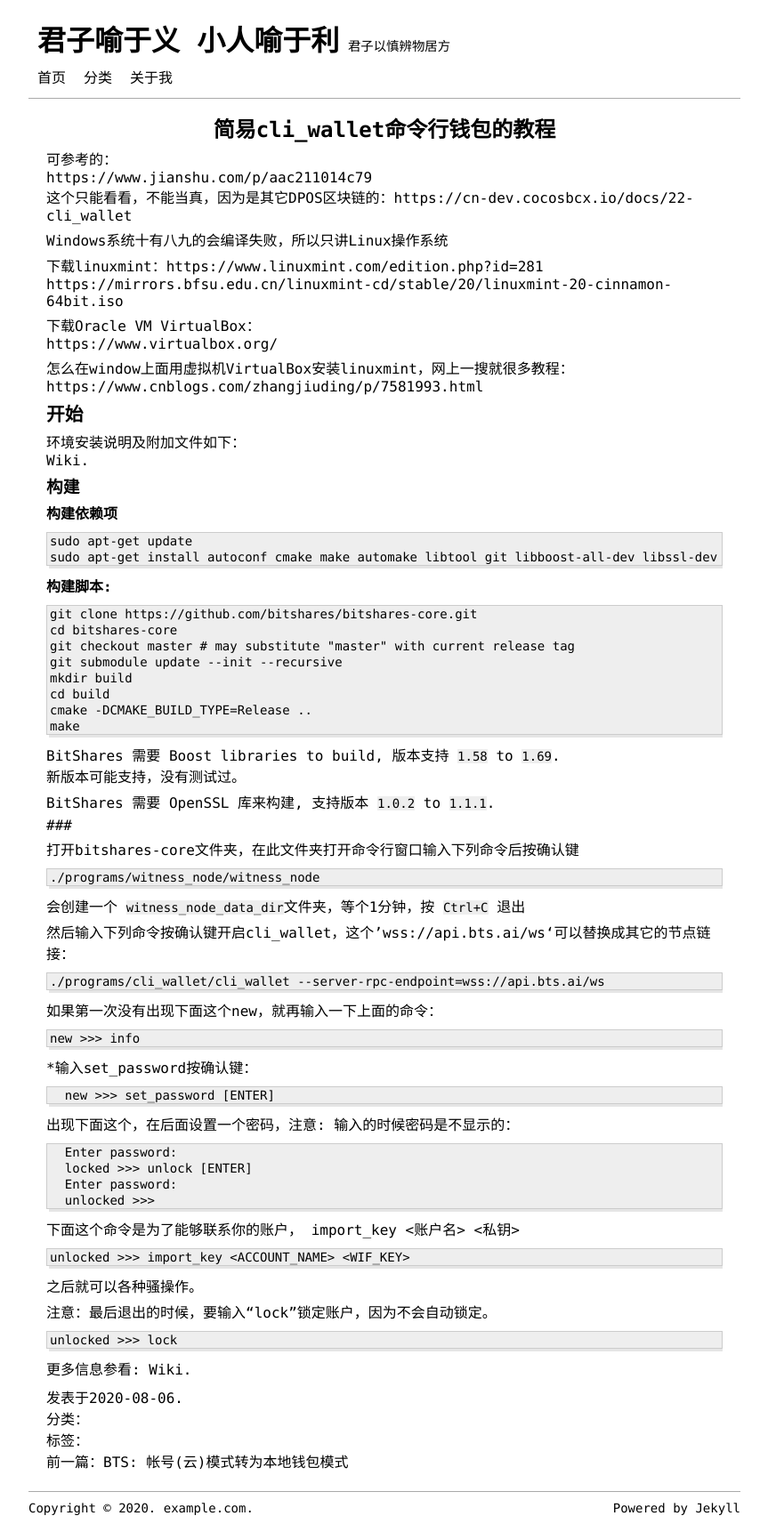
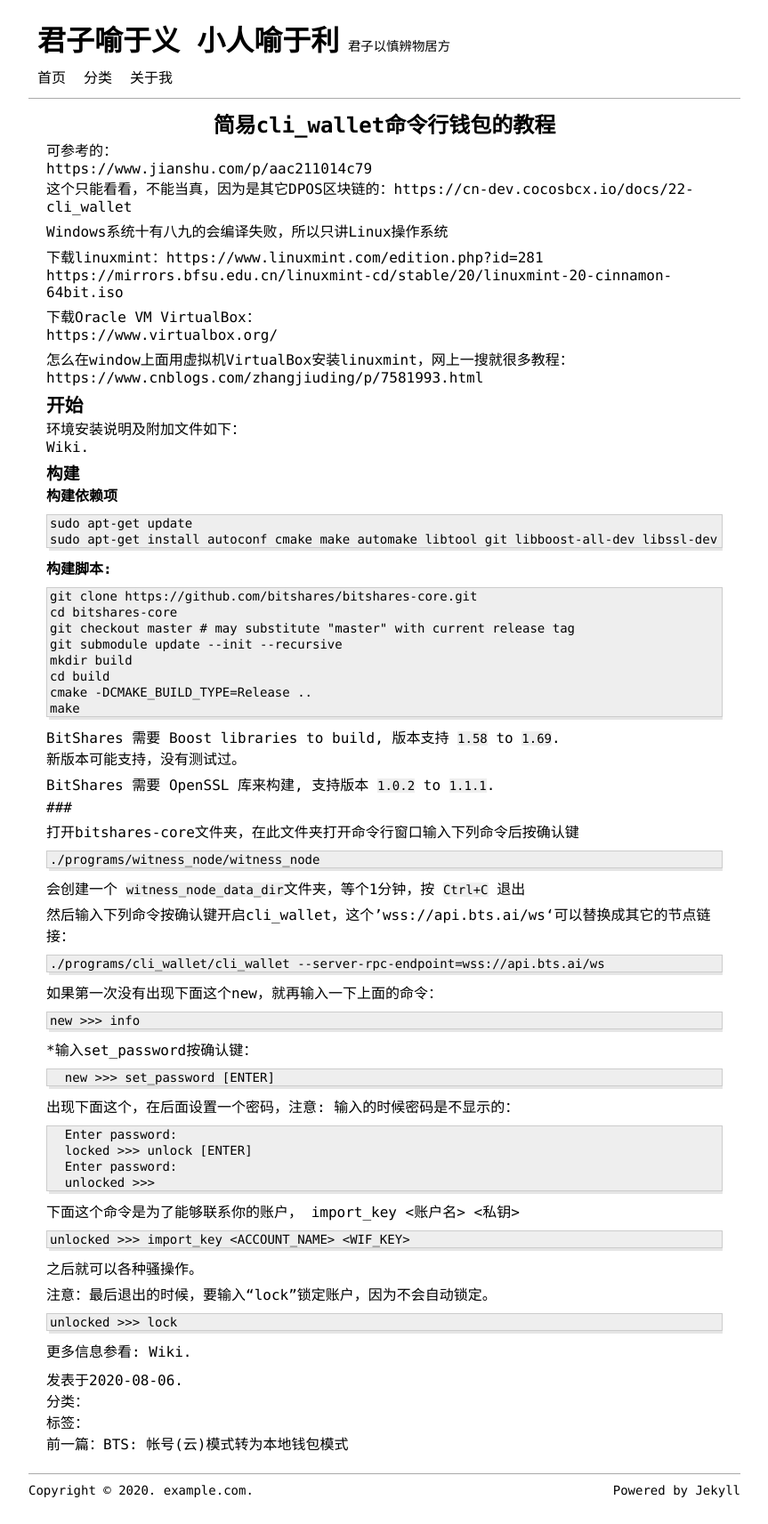
Before and after one commit to shulthz/shulthz.github.io, a Jekyll site: the page built from _posts/2020-08-06-简易cli_wallet命令行钱包的教程.markdown, in a window 1280 px wide. Shown: the whole page at 89% size, without its empty margins (208-1071 px from the left). Built offline with Jekyll 4.4.1, drawn with Linux system fonts in a browser that asks for light colours.

Commit message:
Update reset.scss

```diff
--- a/_sass/reset.scss
+++ b/_sass/reset.scss
@@ -25,11 +25,11 @@ a {
  // border-left: 2px solid #888;
 //}
 
-h1, h2, h3, h4, h5, h6 {
-  line-height: normal;
-  margin: 5px 0;
-  text-indent: 0;
-}
+//h1, h2, h3, h4, h5, h6 {
+  //line-height: normal;
+  //margin: 5px 0;
+  //text-indent: 0;
+//}
 
 h2 {
   font-size: 1.3em;
```
